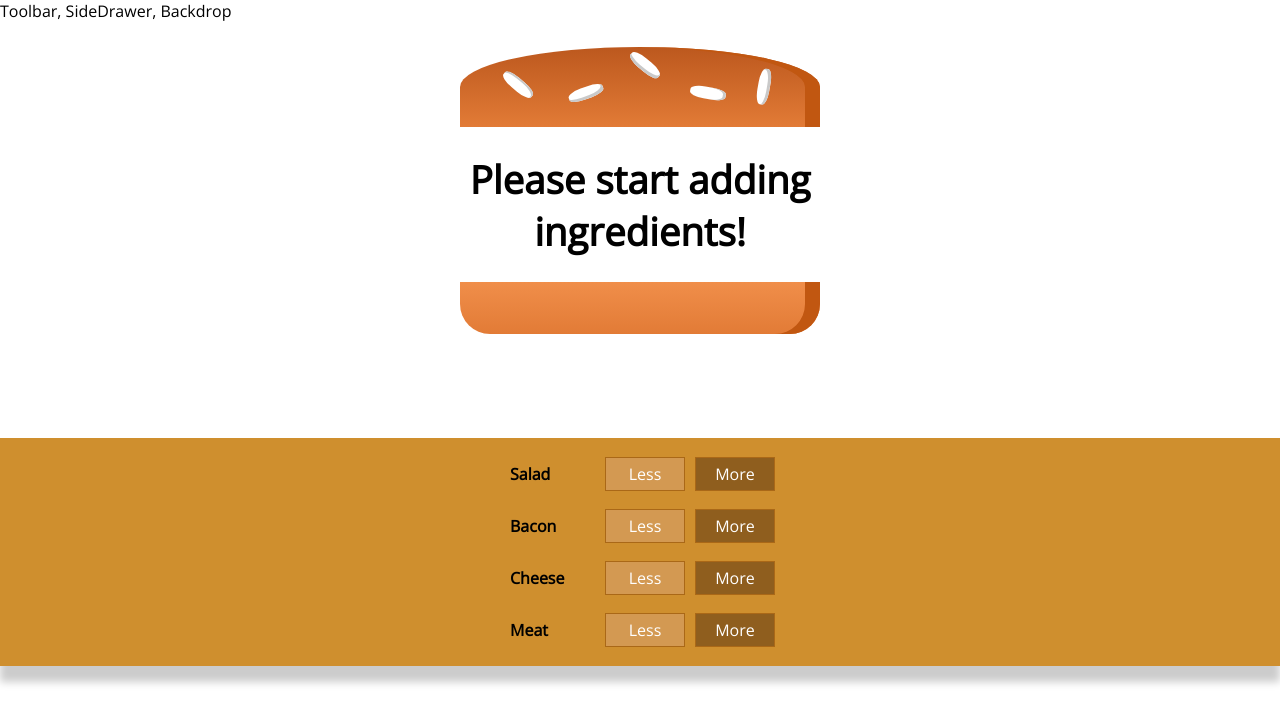
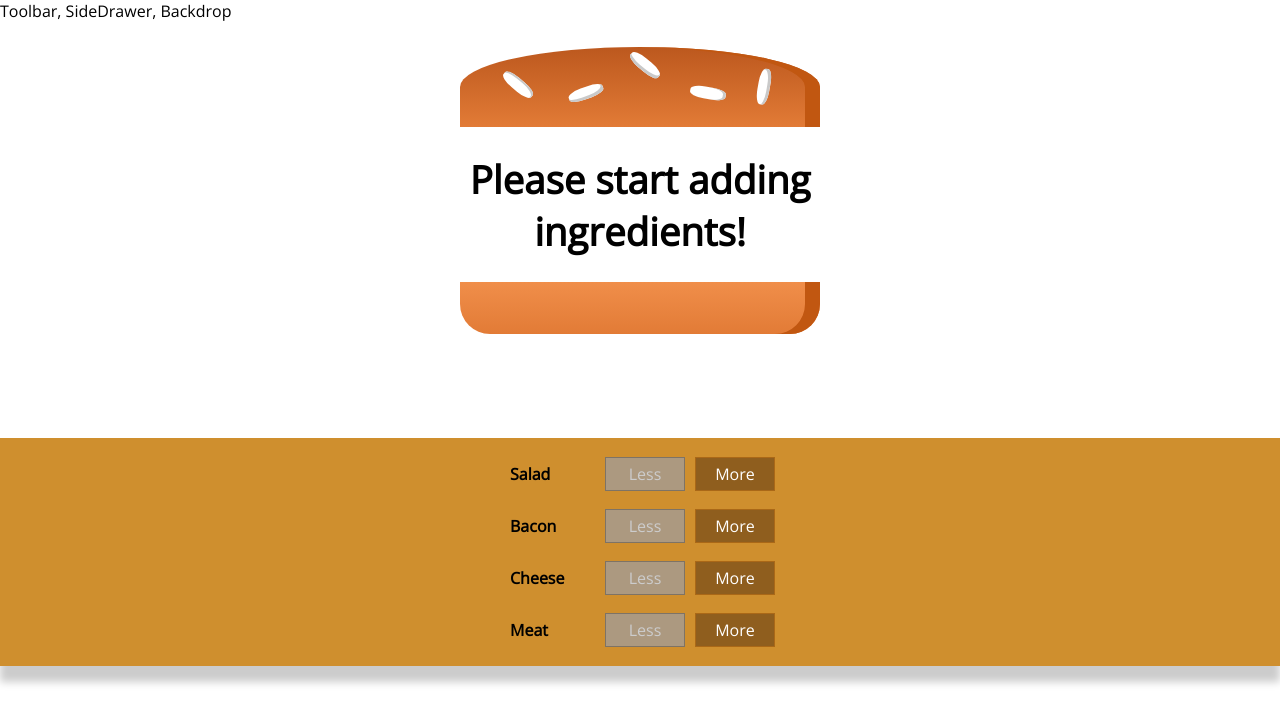
Before and after one commit to Hawky454/Burger-Time, a React (Create React App) app: page / in a window 1280 px wide. Shown: the top 724 px of the page. Built offline with nearby package versions, Linux system fonts and the light colour scheme.

Commit message:
less button functioning properly and is disabled when no ingredients are left to be removed

```diff
--- a/src/components/Burger/BuildControls/BuildControl/BuildControl.js
+++ b/src/components/Burger/BuildControls/BuildControl/BuildControl.js
@@ -4,7 +4,13 @@ import styles from './BuildControl.module.css';
 const BuildControl = props => (
   <div className={styles.buildControl}>
     <div className={styles.label}>{props.label}</div>
-    <button className={styles.less}>Less</button>
+    <button
+      className={styles.less}
+      onClick={props.removed}
+      disabled={props.disabled}
+    >
+      Less
+    </button>
     <button className={styles.more} onClick={props.added}>
       More
     </button>
--- a/src/components/Burger/BuildControls/BuildControls.js
+++ b/src/components/Burger/BuildControls/BuildControls.js
@@ -16,6 +16,8 @@ const BuildControls = props => (
         key={control.label}
         label={control.label}
         added={() => props.ingredientAdded(control.type)}
+        removed={() => props.ingredientRemoved(control.type)}
+        disabled={props.disabled[control.type]}
       />
     ))}
   </div>
--- a/src/containers/BurgerBuilder/BurgerBuilder.js
+++ b/src/containers/BurgerBuilder/BurgerBuilder.js
@@ -43,13 +43,40 @@ class BurgerBuilder extends Component {
     );
   };
 
-  removeIngredientHandler = type => {};
+  removeIngredientHandler = type => {
+    const oldCount = this.state.ingredients[type];
+    // if (oldCount <= 0) {
+    //   return;
+    // }
+    const updatedCount = oldCount - 1;
+    const updatedIngredients = {
+      ...this.state.ingredients
+    };
+    updatedIngredients[type] = updatedCount;
+    const priceRemoved = INGREDIENT_PRICES[type];
+    const oldPrice = this.state.totalPrice;
+    const newPrice = oldPrice - priceRemoved;
+    this.setState({
+      totalPrice: newPrice,
+      ingredients: updatedIngredients
+    });
+  };
 
   render() {
+    const disabledInfo = {
+      ...this.state.ingredients
+    };
+    for (let key in disabledInfo) {
+      disabledInfo[key] = disabledInfo[key] <= 0;
+    }
     return (
       <Aux>
         <Burger ingredients={this.state.ingredients} />
-        <BuildControls ingredientAdded={this.addIngredientHandler} />
+        <BuildControls
+          ingredientAdded={this.addIngredientHandler}
+          ingredientRemoved={this.removeIngredientHandler}
+          disabled={disabledInfo}
+        />
       </Aux>
     );
   }
```
